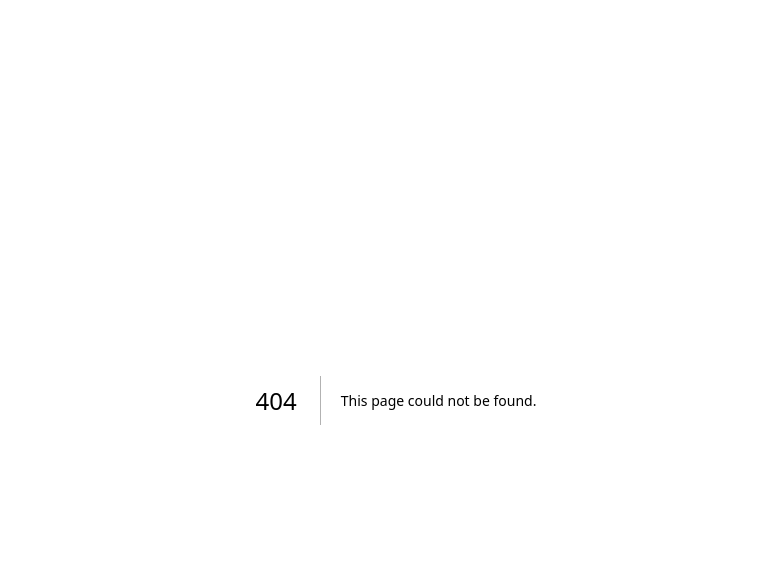
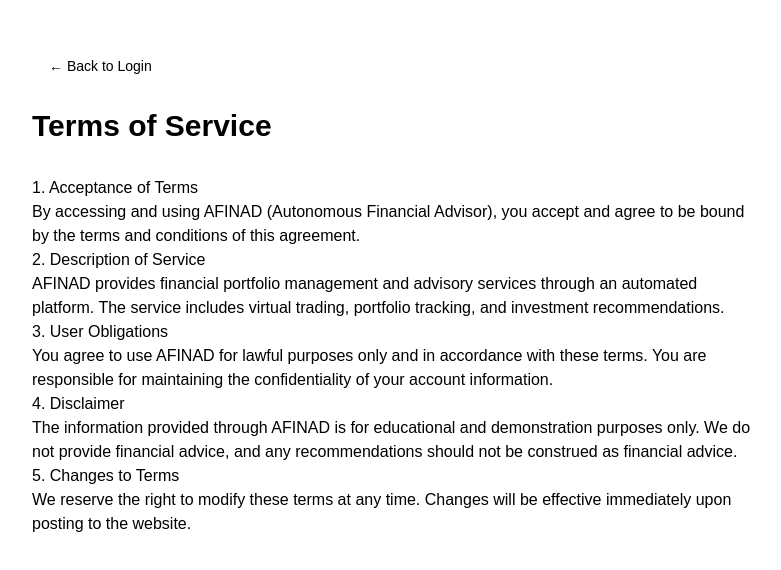
Before and after one commit to tushcmd/autonomous-financial-advisor, a Next.js app: page /legal/terms in a window 1280 px wide. Before the commit this address had no page. Shown: the top 570 px of the page, without its empty margins (244-1025 px from the left). Built offline with nearby package versions, Linux system fonts and the light colour scheme.

Commit message:
legal pages

```diff
--- /dev/null
+++ b/src/app/legal/privacy/page.tsx
@@ -0,0 +1,41 @@
+"use client";
+
+import { Button } from "@/components/ui/button";
+import { useRouter } from "next/navigation";
+import { ArrowLeft } from "lucide-react";
+
+export default function PrivacyPage() {
+    const router = useRouter();
+
+    return (
+        <div className="container layout-container max-w-3xl py-12">
+            <Button
+                variant="ghost"
+                onClick={() => router.back()}
+                className="mb-6 gap-2"
+            >
+                <ArrowLeft className="size-4" />
+                Back to Login
+            </Button>
+
+            <h1 className="text-3xl font-bold mb-8">Privacy Policy</h1>
+
+            <div className="prose prose-slate dark:prose-invert max-w-none">
+                <h2>1. Information We Collect</h2>
+                <p>We collect information you provide directly to us, including name, email address, and portfolio preferences. We also collect usage data to improve our services.</p>
+
+                <h2>2. How We Use Your Information</h2>
+                <p>We use collected information to provide and improve our services, personalize your experience, and communicate with you about your account.</p>
+
+                <h2>3. Information Sharing</h2>
+                <p>We do not sell or share your personal information with third parties except as described in this policy or with your consent.</p>
+
+                <h2>4. Data Security</h2>
+                <p>We implement appropriate security measures to protect your personal information from unauthorized access or disclosure.</p>
+
+                <h2>5. Your Rights</h2>
+                <p>You have the right to access, correct, or delete your personal information. Contact us to exercise these rights.</p>
+            </div>
+        </div>
+    );
+}
--- /dev/null
+++ b/src/app/legal/terms/page.tsx
@@ -0,0 +1,39 @@
+"use client";
+
+import { Button } from "@/components/ui/button";
+import { useRouter } from "next/navigation";
+
+export default function TermsPage() {
+    const router = useRouter();
+
+    return (
+        <div className="container layout-container max-w-3xl py-12">
+            <Button
+                variant="ghost"
+                onClick={() => router.back()}
+                className="mb-6"
+            >
+                ← Back to Login
+            </Button>
+
+            <h1 className="text-3xl font-bold mb-8">Terms of Service</h1>
+
+            <div className="prose prose-slate dark:prose-invert max-w-none">
+                <h2>1. Acceptance of Terms</h2>
+                <p>By accessing and using AFINAD (Autonomous Financial Advisor), you accept and agree to be bound by the terms and conditions of this agreement.</p>
+
+                <h2>2. Description of Service</h2>
+                <p>AFINAD provides financial portfolio management and advisory services through an automated platform. The service includes virtual trading, portfolio tracking, and investment recommendations.</p>
+
+                <h2>3. User Obligations</h2>
+                <p>You agree to use AFINAD for lawful purposes only and in accordance with these terms. You are responsible for maintaining the confidentiality of your account information.</p>
+
+                <h2>4. Disclaimer</h2>
+                <p>The information provided through AFINAD is for educational and demonstration purposes only. We do not provide financial advice, and any recommendations should not be construed as financial advice.</p>
+
+                <h2>5. Changes to Terms</h2>
+                <p>We reserve the right to modify these terms at any time. Changes will be effective immediately upon posting to the website.</p>
+            </div>
+        </div>
+    );
+}
--- a/src/components/login-form.tsx
+++ b/src/components/login-form.tsx
@@ -86,8 +86,8 @@
                 </CardContent>
             </Card>
             <div className="text-balance text-center text-xs text-muted-foreground [&_a]:underline [&_a]:underline-offset-4 hover:[&_a]:text-primary">
-                By clicking continue, you agree to our <a href="#">Terms of Service</a>{" "}
-                and <a href="#">Privacy Policy</a>.
+                By clicking continue, you agree to our <a href="/legal/terms">Terms of Service</a>{" "}
+                and <a href="/legal/privacy">Privacy Policy</a>.
             </div>
         </div>
     );
--- a/tailwind.config.ts
+++ b/tailwind.config.ts
@@ -1,4 +1,5 @@
 import type { Config } from "tailwindcss";
+import typography from "@tailwindcss/typography";
 
 const config = {
   darkMode: ["class", "dark"],
@@ -132,6 +133,10 @@
       },
     },
   },
+  plugins: [
+    typography(),
+    // ...any other existing plugins
+  ],
 } satisfies Config;
 
 export default config;
```
